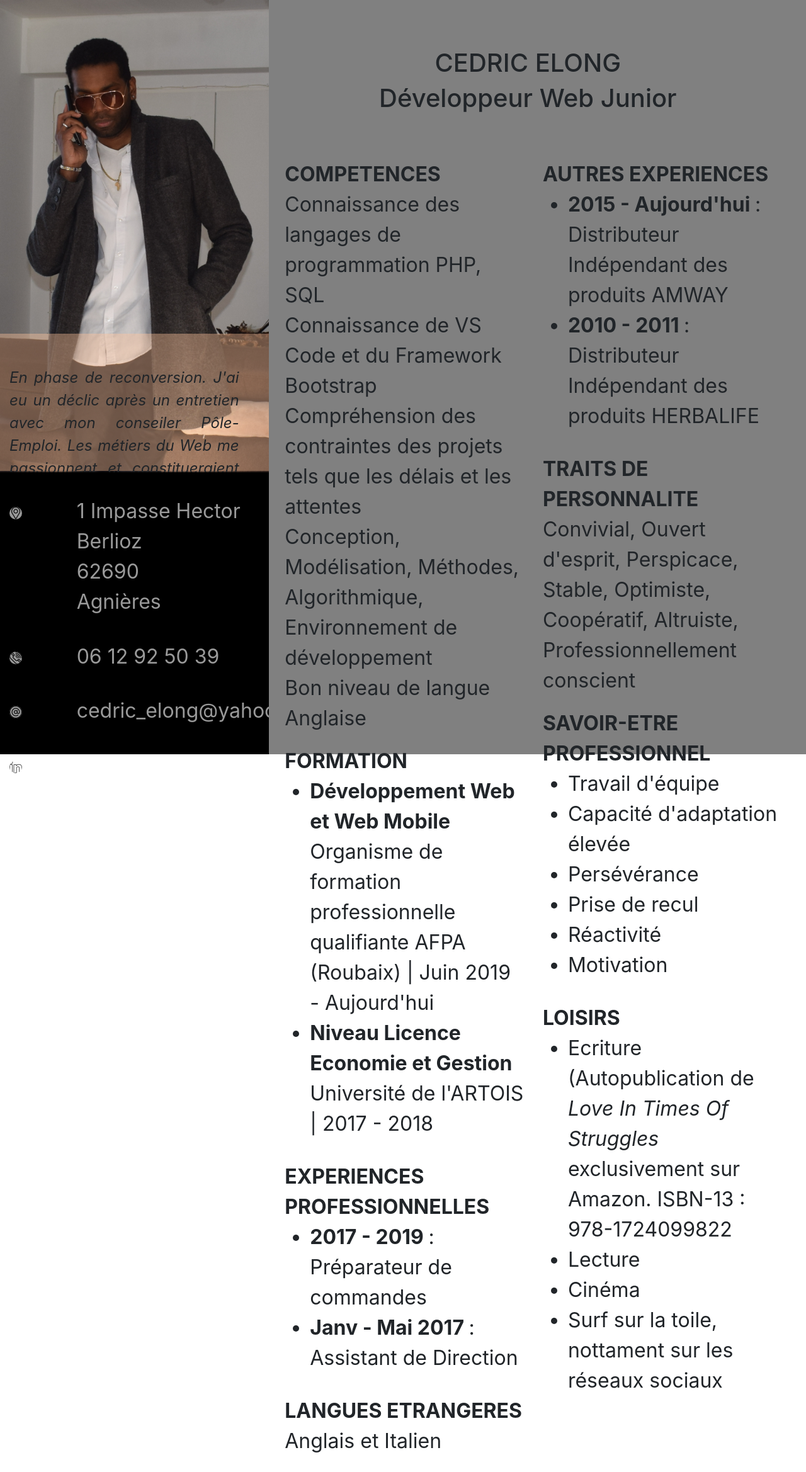
After one commit to cedric-elong/cedric-elong.github.io, a PHP site: page /pages/CV/index.html in a window 1280 px wide. The commit adds this page. Shown: the whole page at 63% size. Run offline with PHP 8.4, Linux system fonts and the light colour scheme.

Commit message:
My website

```diff
--- a/index.php
+++ b/index.php
@@ -17,9 +17,9 @@
         </header>
 
         <div class="row text-center">
-            <a href="http://" target="_blank" rel="noopener noreferrer" class="col-lg-12">
+            <div class="col-lg-12">
                 <img src="images/profile.jpg" width="750px" height="500px" alt="galerie">
-            </a>
+            </div>
         </div>
 
         <div class="row profile">
--- /dev/null
+++ b/pages/CV/index.html
@@ -0,0 +1,198 @@
+<!DOCTYPE html>
+<html lang="en">
+
+<head>
+    <meta charset="UTF-8">
+    <meta name="viewport" content="width=device-width, initial-scale=1.0">
+    <meta http-equiv="X-UA-Compatible" content="ie=edge">
+    <link rel="stylesheet" href="https://stackpath.bootstrapcdn.com/bootstrap/4.3.1/css/bootstrap.min.css"
+        integrity="sha384-ggOyR0iXCbMQv3Xipma34MD+dH/1fQ784/j6cY/iJTQUOhcWr7x9JvoRxT2MZw1T" crossorigin="anonymous">
+    <link rel="stylesheet" href="style.css">
+    <title>Mon CV</title>
+</head>
+
+<body>
+    <div class="container-fluid">
+        <div>
+            <div class="row hidden-xs hidden-sm hidden-md">
+                <img src="images/Webp.net-resizeimage.jpg" width="40%" alt="image_de_fond">
+            </div>
+
+            <div class="row" id="moitié_bas">
+                <div class="row hidden-xs col-sm-12 col-lg-12" id="profile_gauche">
+                    <!-- <div class="row col-xs-12 col-lg-4"> -->
+                    <div class="col-xs-12 col-sm-12 col-md-12 col-lg-12 text-justify" id="profil">
+                        <em>En phase de reconversion. J'ai eu un déclic après un entretien avec mon conseiler
+                            Pôle-Emploi. Les
+                            métiers du Web me passionnent et constitueraient un grand atout pour la réalisation de
+                            mes
+                            projets
+                            personnels.
+                        </em>
+                    </div>
+                    <!-- </div> -->
+                </div>
+
+                <div class="col-lg-4" id="fond_bas">
+                    <!-- <div id="contact" class="col-lg-4"> -->
+                    <div class="row contact">
+                        <div class="hidden-xs col-sm-1 col-lg-3">
+                            <img src="images/location.png" height="20vw" width="20vw" class="icone" alt="address">
+                        </div>
+                        <div class="col-sm-3 col-lg-9 contact_sans_icone">
+                            1 Impasse Hector Berlioz <br>
+                            62690 <br>
+                            Agnières
+                        </div>
+                    </div>
+
+                    <div class="row contact">
+                        <div class="hidden-xs col-sm-1 col-lg-3">
+                            <img src="images/phone.png" height="20vw" width="20vw" class="icone" alt="phone">
+                        </div>
+                        <div class="col-sm-3 col-lg-9 contact_sans_icone">
+                            06 12 92 50 39
+                        </div>
+                    </div>
+
+                    <div class="row contact">
+                        <div class="hidden-xs col-sm-1 col-lg-3">
+                            <img src="images/email.png" height="20vw" width="20vw" class="icone" alt="email">
+                        </div>
+                        <div class="col-sm-3 col-lg-9 contact_sans_icone">
+                            <a href="mailto: cedric_elong@yahoo.it">cedric_elong@yahoo.it</a>
+                        </div>
+                    </div>
+
+                    <div class="row contact">
+                        <div class="hidden-xs col-sm-1 col-lg-3">
+                            <img src="images/linkedin.png" height="20vw" width="20vw" class="icone"
+                                alt="contact_linkedin">
+                        </div>
+                        <div class="col-sm-3 col-lg-9 contact_sans_icone">
+                            <a href="https://www.linkedin.com/in/cedricelong">linkedin.com/in/cedricelong</a>
+                        </div>
+                    </div>
+                    <!-- </div> -->
+                </div>
+            </div>
+        </div>
+
+        <div class="row">
+            <div class="offset-sm-3 col-sm-9 offset-lg-4 col-lg-8" id="profile_droit">
+                <div class="row row-no-gutters">
+                    <div class="row text-center col-xl-12">
+                        <h2 class="col-xs-6 col-sm-12 col-lg-12">CEDRIC ELONG</h2>
+                        <!-- <div class="col-xs-6 col-sm-12 col-lg-12" id="metier"> -->
+                        <h4 class="col-xs-6 col-sm-12 col-lg-12" id="metier">Développeur Web Junior</h4>
+                        <!-- </div> -->
+                    </div>
+
+                    <div class="row contenu">
+                        <div class="col-xs-12 col-sm-12 col-lg-6 corps">
+                            <div class="row">
+                                <div class="col-xs-12 col-sm-12 col-md-6 col-lg-12">
+                                    <strong>COMPETENCES</strong> <br>
+                                    Connaissance des langages de programmation PHP, SQL <br>
+                                    Connaissance de VS Code et du Framework Bootstrap <br>
+                                    Compréhension des contraintes des projets tels que les délais et les attentes <br>
+                                    Conception, Modélisation, Méthodes, Algorithmique, Environnement de développement
+                                    <br>
+                                    Bon niveau de langue Anglaise
+                                </div>
+                            </div>
+                            <div class="row">
+                                <div class="col-xs-12 col-sm-12 col-md-6 col-lg-12">
+                                    <strong>FORMATION</strong> <br>
+                                    <ul>
+                                        <li><strong>Développement Web et Web Mobile</strong> <br>
+                                            Organisme de formation professionnelle qualifiante AFPA (Roubaix) | Juin
+                                            2019 -
+                                            Aujourd'hui</li>
+                                        <li><strong>Niveau Licence Economie et Gestion</strong> <br>
+                                            Université de l'ARTOIS | 2017 - 2018</li>
+                                    </ul>
+                                </div>
+                            </div>
+                            <div class="row" id="experiences">
+                                <div class="col-xs-12 col-sm-12 col-md-6 col-lg-12">
+                                    <strong>EXPERIENCES PROFESSIONNELLES</strong> <br>
+                                    <ul>
+                                        <li><strong>2017 - 2019 </strong>: Préparateur de commandes</li>
+                                        <li><strong>Janv - Mai 2017 </strong>: Assistant de Direction</li>
+                                    </ul>
+                                </div>
+                            </div>
+                            <div class="row" id="langues_etrangeres">
+                                <div class="col-xs-12 col-sm-12 col-md-6 col-lg-12">
+                                    <strong>LANGUES ETRANGERES</strong> <br>
+                                    Anglais et Italien
+                                </div>
+                            </div>
+                        </div>
+                        <div class="col-xs-12 col-sm-12 col-lg-6 corps">
+                            <div class="row" id="experiences">
+                                <div class="col-xs-12 col-sm-12 col-md-6 col-lg-12">
+                                    <strong>AUTRES EXPERIENCES</strong> <br>
+                                    <ul>
+                                        <li><strong>2015 - Aujourd'hui </strong>: Distributeur Indépendant des produits
+                                            AMWAY
+                                        </li>
+                                        <li><strong>2010 - 2011 </strong>: Distributeur Indépendant des produits
+                                            HERBALIFE
+                                        </li>
+                                    </ul>
+                                </div>
+                            </div>
+                            <div class="row" id="traits_personnalite">
+                                <div class="col-xs-12 col-sm-12 col-md-6 col-lg-12">
+                                    <strong>TRAITS DE PERSONNALITE</strong> <br>
+                                    Convivial, Ouvert d'esprit, Perspicace, Stable, Optimiste, Coopératif, Altruiste,
+                                    Professionnellement conscient
+                                </div>
+                            </div>
+                            <div class="row" id="savoir_etre_professionnel">
+                                <div class="col-xs-12 col-sm-12 col-md-6 col-lg-12">
+                                    <strong>SAVOIR-ETRE PROFESSIONNEL</strong> <br>
+                                    <ul>
+                                        <li>Travail d'équipe</li>
+                                        <li>Capacité d'adaptation élevée</li>
+                                        <li>Persévérance</li>
+                                        <li>Prise de recul</li>
+                                        <li>Réactivité</li>
+                                        <li>Motivation</li>
+                                    </ul>
+                                </div>
+                            </div>
+                            <div class="row" id="loisirs">
+                                <div class="hidden-xs hidden-sm col-lg-12 col-md-6">
+                                    <strong>LOISIRS</strong> <br>
+                                    <ul>
+                                        <li>Ecriture (Autopublication de <em>Love In Times Of Struggles</em>
+                                            exclusivement
+                                            sur
+                                            Amazon. ISBN-13 : 978-1724099822</li>
+                                        <li>Lecture</li>
+                                        <li>Cinéma</li>
+                                        <li>Surf sur la toile, nottament sur les réseaux sociaux</li>
+                                    </ul>
+                                </div>
+                            </div>
+                        </div>
+                    </div>
+                </div>
+
+            </div>
+        </div>
+
+
+        <!--
+        <div class="row">
+            <div class="col-lg-12 footer">
+                <small><i class="fa fa-copyright" aria-hidden="true">Copyrights 2019 - All rights reserved</i></small>
+            </div>
+        </div> -->
+    </div>
+</body>
+
+</html>
--- /dev/null
+++ b/pages/CV/style.css
@@ -0,0 +1,239 @@
+#fond_bas {
+    background-color: rgb(0, 0, 0);
+    color: rgb(255, 255, 255);
+    margin-top: 2px;
+    height: 35vw;
+}
+
+a {
+    color: rgba(255, 255, 255, 0.6);
+}
+
+#profile_gauche {
+    background-color: rgba(255, 196, 155, 0.4);
+    height: 17vw;
+    padding-right: 65vw;
+    padding-top: 2vw;
+}
+
+#moitié_bas {
+    margin-top: -52vw;
+}
+
+#profile_droit {
+    height: 94vw;
+    background-color: rgb(128, 128, 128);
+    margin-top: -94vw;
+}
+
+.icone {
+    background-color: rgba(255, 255, 255, 0.6);
+    border-radius: 50%;
+}
+
+#profile_droit div {
+    padding-top: 2px;
+}
+
+.row-no-gutters {
+    margin-top: 6vw;
+    padding: 2vw;
+}
+
+.contact {
+    padding-top: 3vw;
+    color: rgba(255, 255, 255, 0.6);
+}
+
+.contenu {
+    margin-top: 2vw;
+    padding-right: 1vw;
+}
+
+
+@media (max-width: 320px) {
+    #langues_etrangeres {
+        display: none;
+    }
+}
+
+@media (max-width: 375px) {
+    #savoir_etre_professionnel {
+        display: none;
+    }
+}
+
+
+@media (max-width: 414px) {
+    h2, h4 {
+    font-size: 0.7rem;
+    }
+
+    .container-fluid {
+        padding-left: 5vw;
+    }
+}
+
+@media (max-width: 425px) {
+    .icone, #experiences, #traits_personnalite, #profile_gauche {
+        display: none;
+    }
+
+    #profile_droit {
+        margin-top: -80vw;
+        height: 100vw;
+    }
+}
+
+@media (max-width: 768px) {
+    body {
+        font-size: 0.6rem;
+    }
+
+    h2, h4 {
+        font-size: 0.8rem;
+        }
+
+    #profile_gauche {
+        padding-right: 74vw;
+        padding-top: 2vw;
+    }
+
+    .contact {
+        padding-top: 3vw;
+    }
+
+    .contact_sans_icone {
+        margin-left: -3vw;
+    }
+
+    #loisirs {
+        display: none;
+    }
+
+    .corps {
+        padding-left: 10%;
+    }
+}
+
+@media (min-width: 1025px) {
+    #profile_gauche {
+        padding-right: 68vw;
+        padding-top: 4vw;
+        font-size: 1.5rem;
+    }
+
+    .contact {
+        font-size: 2rem;
+        padding-top: 3vw;
+    }
+
+    .row-no-gutters {
+        margin-top: 6vw;
+        padding: 2vw;
+        font-size: 2rem;
+    }
+
+    h2, h4 {
+        font-size: 2.5rem;
+        }
+
+    .contenu div {
+        margin-top: 2%;
+    }
+}
+
+@media (min-width: 1440px) {
+    #profile_gauche {
+        padding-right: 68vw;
+        padding-top: 4vw;
+        font-size: 1.3rem;
+    }
+
+    .contact {
+        font-size: 1.5rem;
+        padding-top: 3vw;
+    }
+
+    .icone {
+        width: 2em;
+        height: 2em;
+        margin-left: 2vw
+    }
+
+    .row-no-gutters {
+        margin-top: 5vw;
+        padding: 2vw;
+        font-size: 1.5rem;
+    }
+
+    h2, h4 {
+        font-size: 2.5rem;
+        }
+
+    .contenu div {
+        margin-top: 2%;
+    }
+}
+
+@media (min-width: 2560px) {
+    #profile_gauche {
+        padding-right: 68vw;
+        padding-top: 4vw;
+        font-size: 2rem;
+    }
+
+    .contact {
+        font-size: 2rem;
+        padding-top: 4vw;
+    }
+
+    .icone {
+        width: 2em;
+        height: 2em;
+        margin-left: 2vw
+    }
+
+    .row-no-gutters {
+        margin-top: 5vw;
+        padding: 2vw;
+        font-size: 2.8rem;
+    }
+
+    h2, h4 {
+        font-size: 3rem;
+        }
+
+    .contenu div {
+        margin-top: 2%;
+    }
+}
+
+
+/* .container {
+    background-image: url(images/Webp.net-resizeimage.jpg);
+} */
+
+/* body {
+    background-repeat: repeat-x;
+}
+
+#profil, #metier {
+    text-align: center;
+    background-color: beige;
+}
+
+
+
+#profil {
+    border: 1px solid rgb(0, 0, 0);
+}
+
+.corps {
+    background-color: rgba(0, 0, 0, 0.2);
+}
+
+.footer {
+    color: rgb(255, 255, 255);
+    background-color: rgba(0, 0, 0, 0.6);
+} */
```
Also changed, not shown: images/New Text Document.txt (added, +9 -0 lines), images/en.jpg (added), images/fr.jpg (added), pages/CV/images/Webp.net-resizeimage.jpg (added), pages/CV/images/location.png (added), pages/CV/images/phone.png (added).
